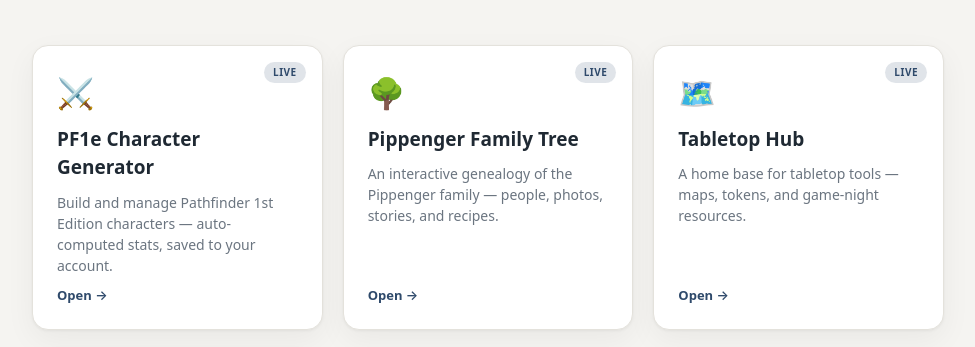
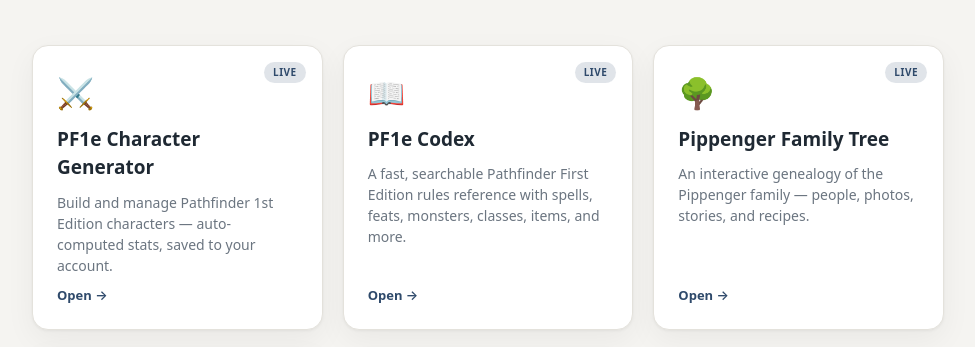
Before and after one commit to pfunkmonk/pipsprojects, a plain HTML site: page public/index.html in a window 1280 px wide. Shown: the part 233-580 px from the top of the page, without its empty margins (152-1127 px from the left). Drawn offline with Linux system fonts and the light colour scheme.

Commit message:
Add PF1e Codex project card

```diff
--- a/public/index.html
+++ b/public/index.html
@@ -62,6 +62,14 @@
         <span class="go">Open →</span>
       </a>
 
+      <a class="card" href="https://codex.pipsprojects.com">
+        <span class="badge live">Live</span>
+        <span class="icon">📖</span>
+        <h2>PF1e Codex</h2>
+        <p>A fast, searchable Pathfinder First Edition rules reference with spells, feats, monsters, classes, items, and more.</p>
+        <span class="go">Open →</span>
+      </a>
+
       <a class="card" href="https://ancestry.pipsprojects.com">
         <span class="badge live">Live</span>
         <span class="icon">🌳</span>
```
